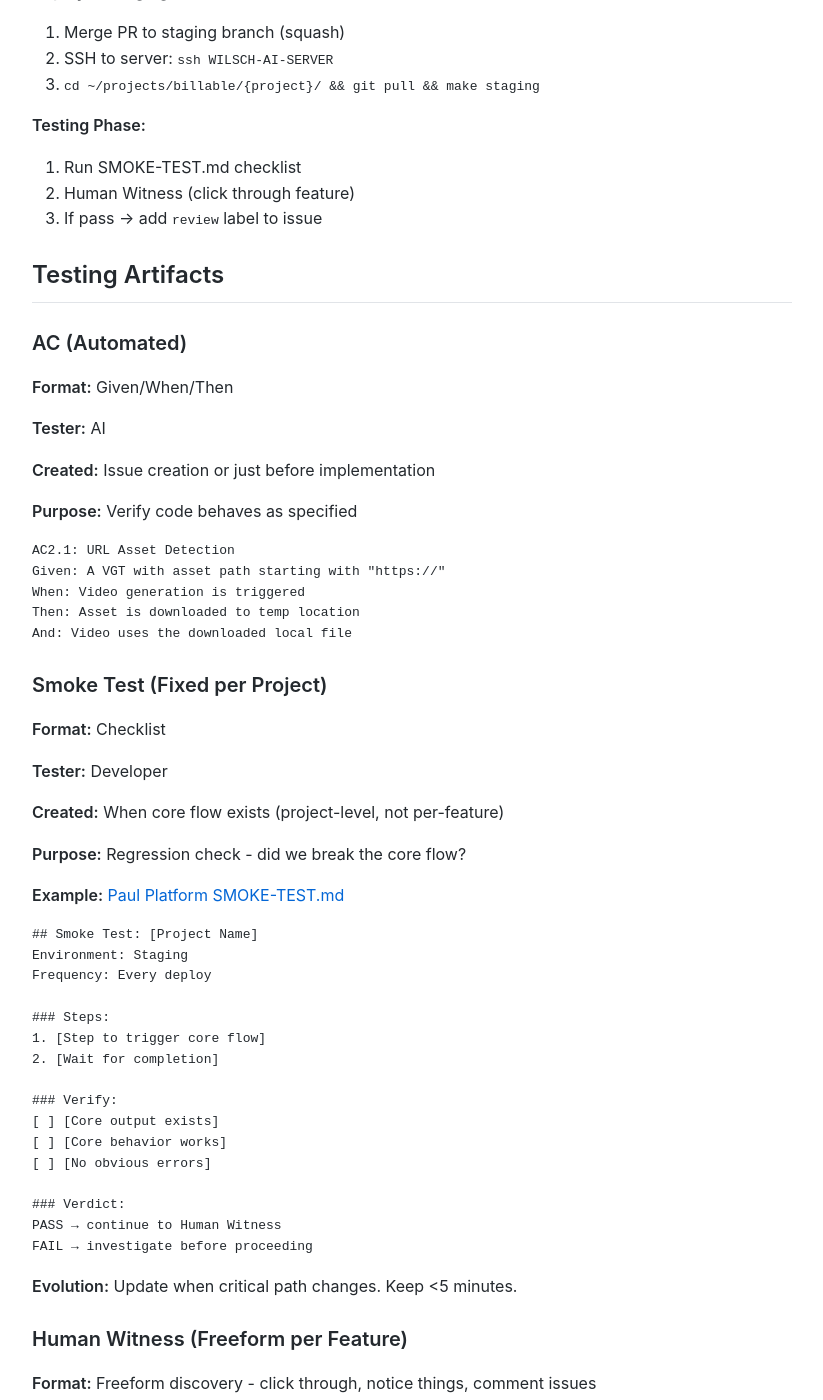
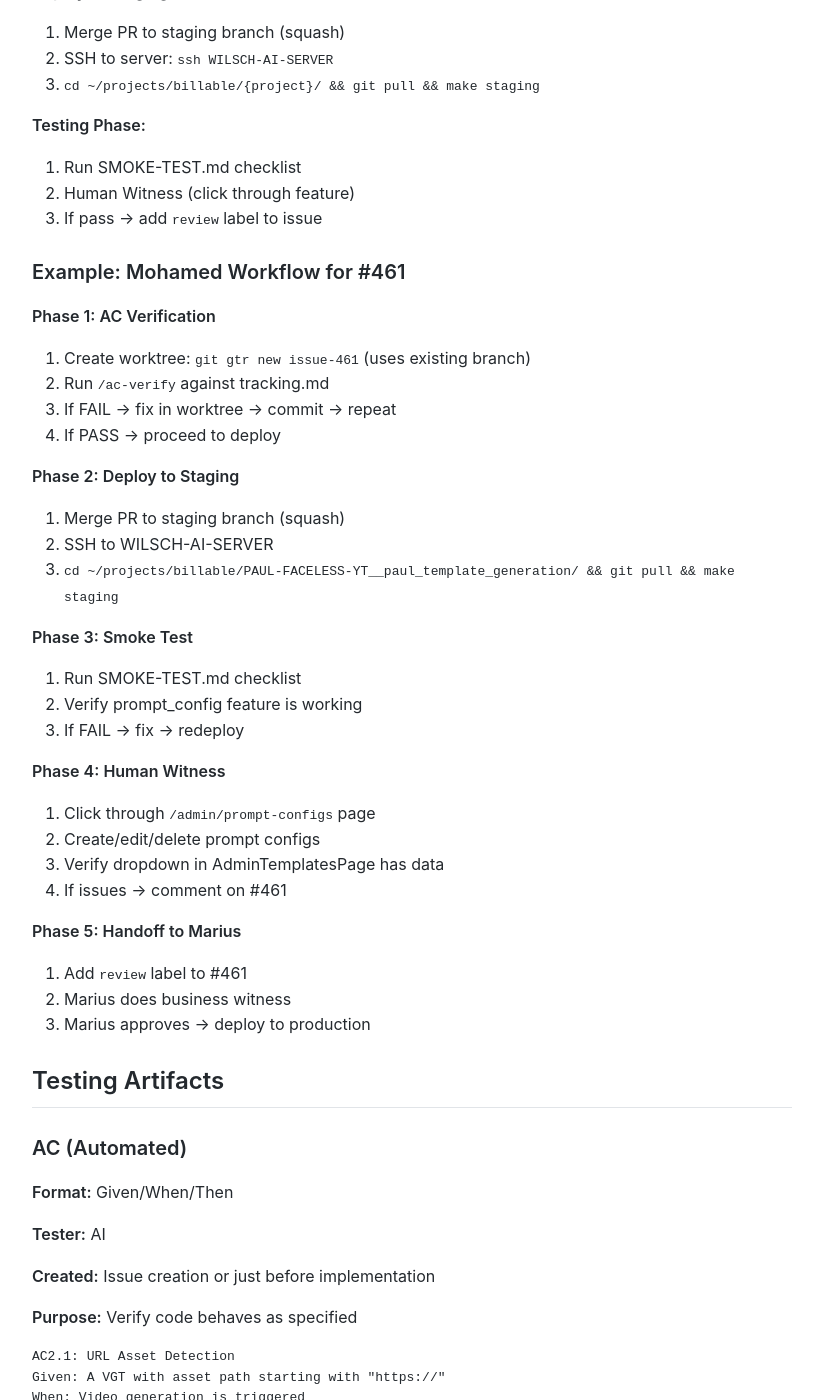
Before and after one commit to MariusWilsch/public-wilsch-ai-pages, a Jekyll site: the page built from global/ship-with-confidence.md, in a window 1280 px wide and 1400 px high, scrolled down 5184 px. Shown: the whole window, without its empty margins (228-1051 px from the left). Built offline with Jekyll 4.4.1, drawn with Linux system fonts in a browser that asks for light colours; our own code applies the rules of GitHub Pages for plain Markdown files.

Commit message:
Sync from hippocampus 2026-01-18

```diff
--- a/global/ship-with-confidence.md
+++ b/global/ship-with-confidence.md
@@ -183,6 +183,35 @@ sequenceDiagram
 14. Human Witness (click through feature)
 15. If pass → add `review` label to issue
 
+### Example: Mohamed Workflow for #461
+
+**Phase 1: AC Verification**
+1. Create worktree: `git gtr new issue-461` (uses existing branch)
+2. Run `/ac-verify` against tracking.md
+3. If FAIL → fix in worktree → commit → repeat
+4. If PASS → proceed to deploy
+
+**Phase 2: Deploy to Staging**
+5. Merge PR to staging branch (squash)
+6. SSH to WILSCH-AI-SERVER
+7. `cd ~/projects/billable/PAUL-FACELESS-YT__paul_template_generation/ && git pull && make staging`
+
+**Phase 3: Smoke Test**
+8. Run SMOKE-TEST.md checklist
+9. Verify prompt_config feature is working
+10. If FAIL → fix → redeploy
+
+**Phase 4: Human Witness**
+11. Click through `/admin/prompt-configs` page
+12. Create/edit/delete prompt configs
+13. Verify dropdown in AdminTemplatesPage has data
+14. If issues → comment on #461
+
+**Phase 5: Handoff to Marius**
+15. Add `review` label to #461
+16. Marius does business witness
+17. Marius approves → deploy to production
+
 ## Testing Artifacts
 
 ### AC (Automated)
```
